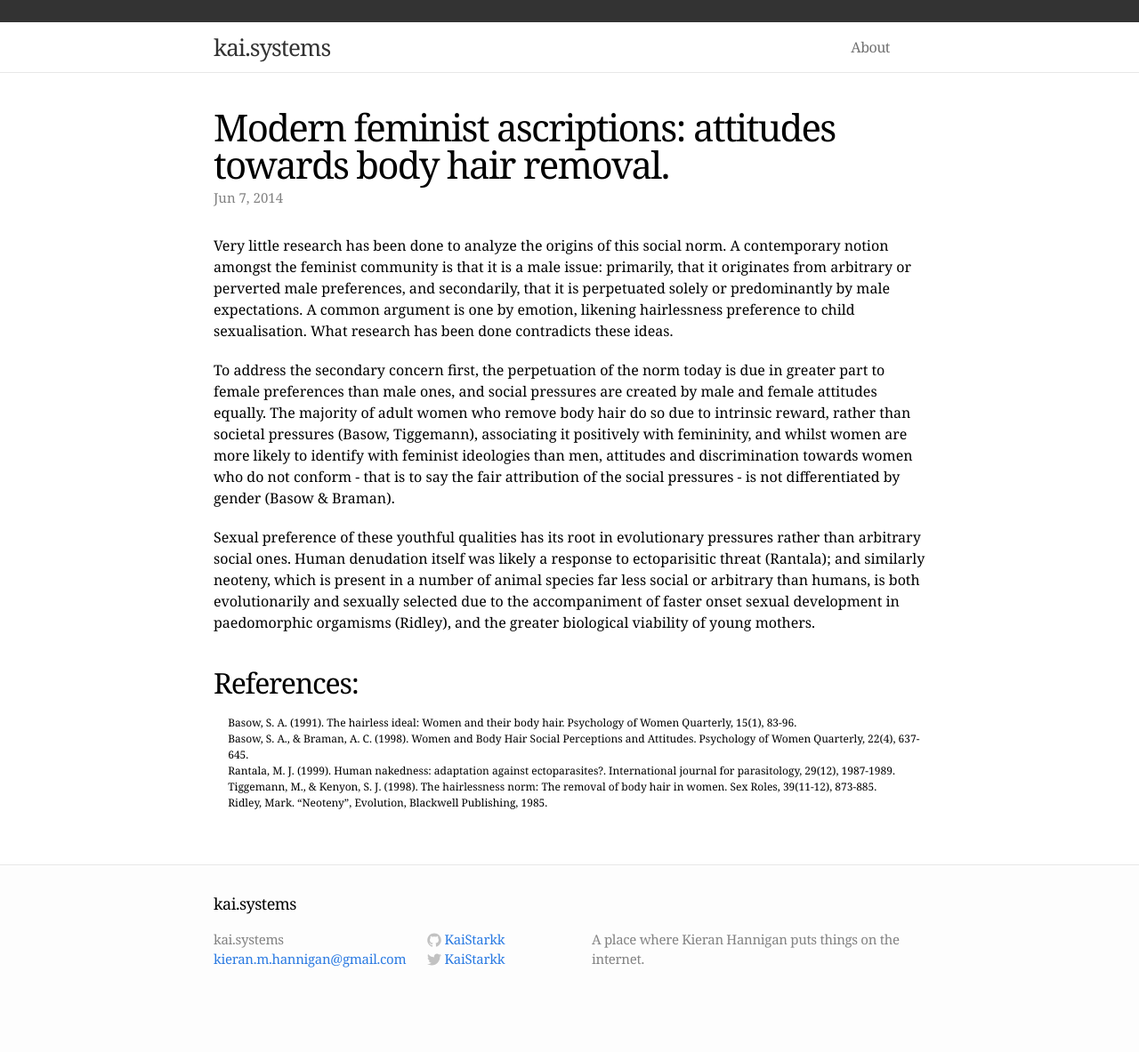
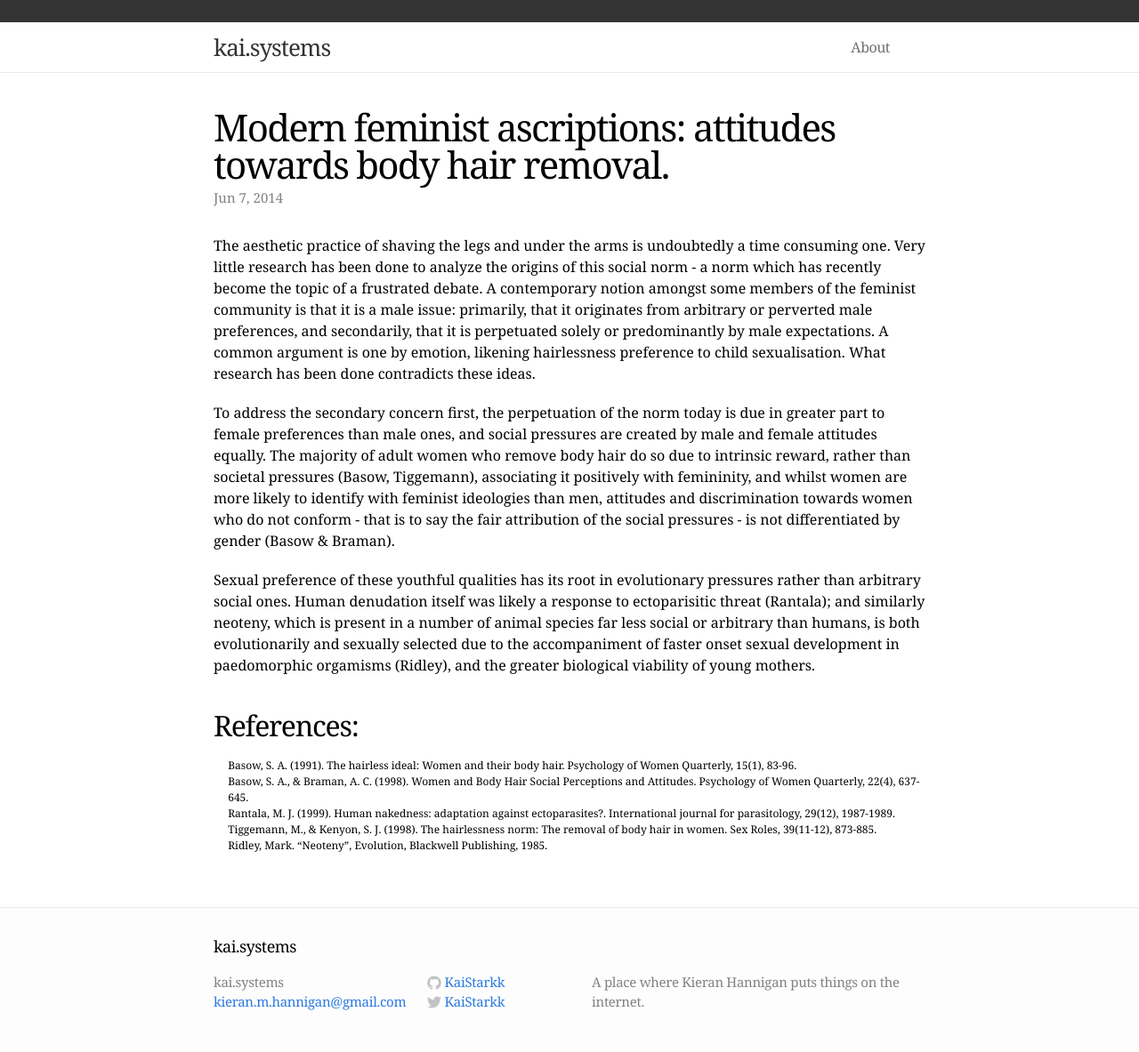
Before and after one commit to KaiStarkk/kaistarkk.github.io, a Jekyll site: the page built from _posts/2014-06-07-modern-feminist-ascriptions-attitudes-towards-body-hair-removal.markdown, in a window 1280 px wide. Shown: the whole page at 89% size. Built offline with Jekyll 4.4.1, drawn with Linux system fonts in a browser that asks for light colours; before the commit the page ends 1135 px from its top, so only the background shows below that.

Commit message:
Blog post update
Reword
2014-06-07-modern-feminist-ascriptions-attitudes-towards-body-hair-removal

```diff
--- a/_posts/2014-06-07-modern-feminist-ascriptions-attitudes-towards-body-hair-removal.markdown
+++ b/_posts/2014-06-07-modern-feminist-ascriptions-attitudes-towards-body-hair-removal.markdown
@@ -5,7 +5,7 @@ date:   2014-06-07 12:51:37
 categories: feminism
 ---
 
-Very little research has been done to analyze the origins of this social norm. A contemporary notion amongst the feminist community is that it is a male issue: primarily, that it originates from arbitrary or perverted male preferences, and secondarily, that it is perpetuated solely or predominantly by male expectations. A common argument is one by emotion, likening hairlessness preference to child sexualisation. What research has been done contradicts these ideas.
+The aesthetic practice of shaving the legs and under the arms is undoubtedly a time consuming one. Very little research has been done to analyze the origins of this social norm - a norm which has recently become the topic of a frustrated debate. A contemporary notion amongst some members of the feminist community is that it is a male issue: primarily, that it originates from arbitrary or perverted male preferences, and secondarily, that it is perpetuated solely or predominantly by male expectations. A common argument is one by emotion, likening hairlessness preference to child sexualisation. What research has been done contradicts these ideas.
 
 To address the secondary concern first, the perpetuation of the norm today is due in greater part to female preferences than male ones, and social pressures are created by male and female attitudes equally. The majority of adult women who remove body hair do so due to intrinsic reward, rather than societal pressures (Basow, Tiggemann), associating it positively with femininity, and whilst women are more likely to identify with feminist ideologies than men, attitudes and discrimination towards women who do not conform - that is to say the fair attribution of the social pressures - is not differentiated by gender (Basow & Braman).
 
```
